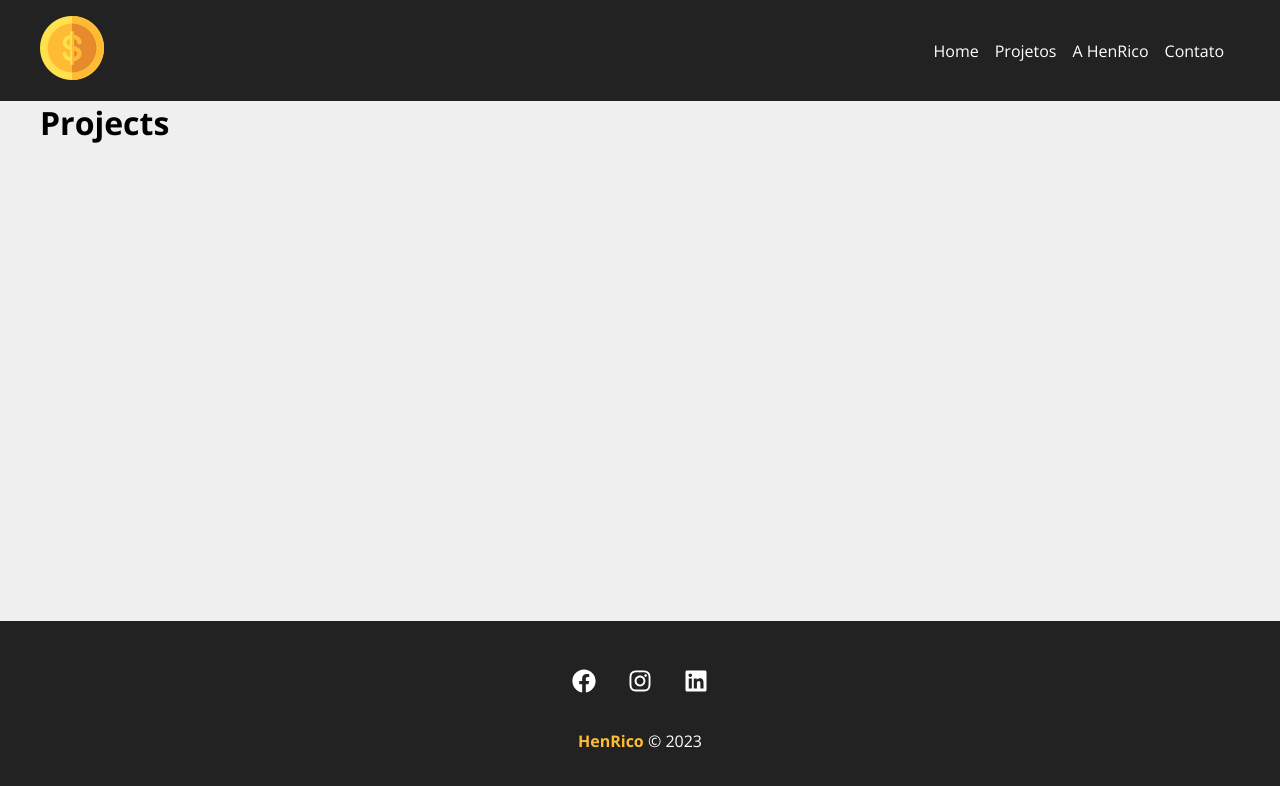
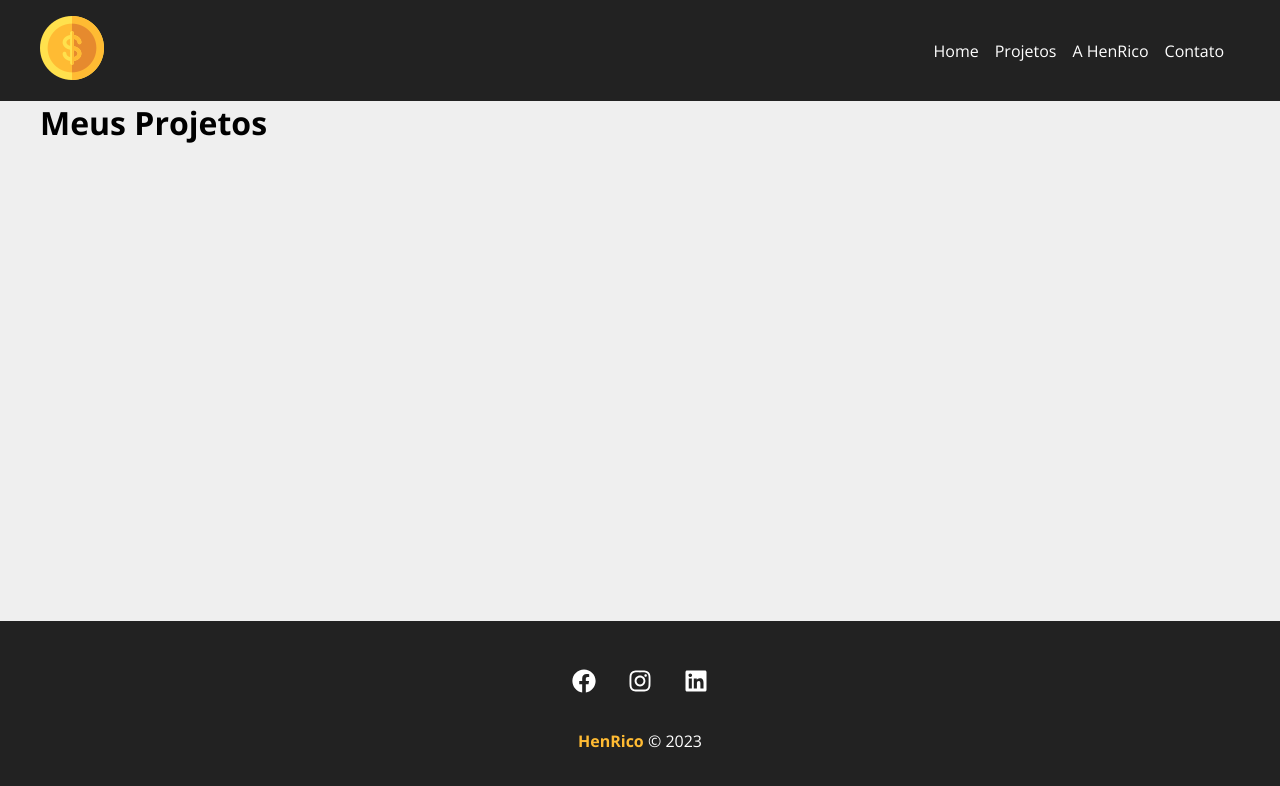
Before and after one commit to sophiacontesini/HenRico, a React (Create React App) app: page /projects in a window 1280 px wide. Shown: the top 786 px of the page. Built offline with nearby package versions, Linux system fonts and the light colour scheme; the HTML template or start-up script is replaced by a standard one.

Commit message:
feat: add message in projects component

```diff
--- a/src/components/pages/Projects.jsx
+++ b/src/components/pages/Projects.jsx
@@ -1,5 +1,19 @@
+import { useLocation } from 'react-router-dom';
+
 import React from 'react';
+import Message from '../layout/Message';
 
 export default function Projects() {
-  return <h1>Projects</h1>;
+  const location = useLocation();
+  let message = '';
+  if (location.state) {
+    message = location.state.message;
+  }
+
+  return (
+    <div>
+      <h1>Meus Projetos</h1>
+      {message && <Message msg={message} type='success' />}
+    </div>
+  );
 }
```
